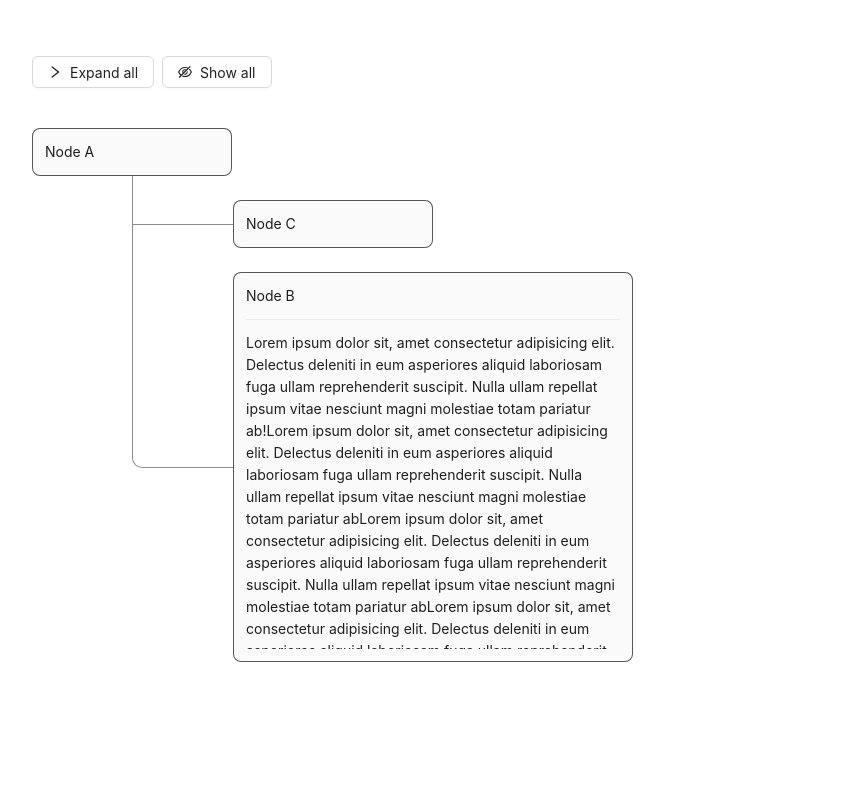
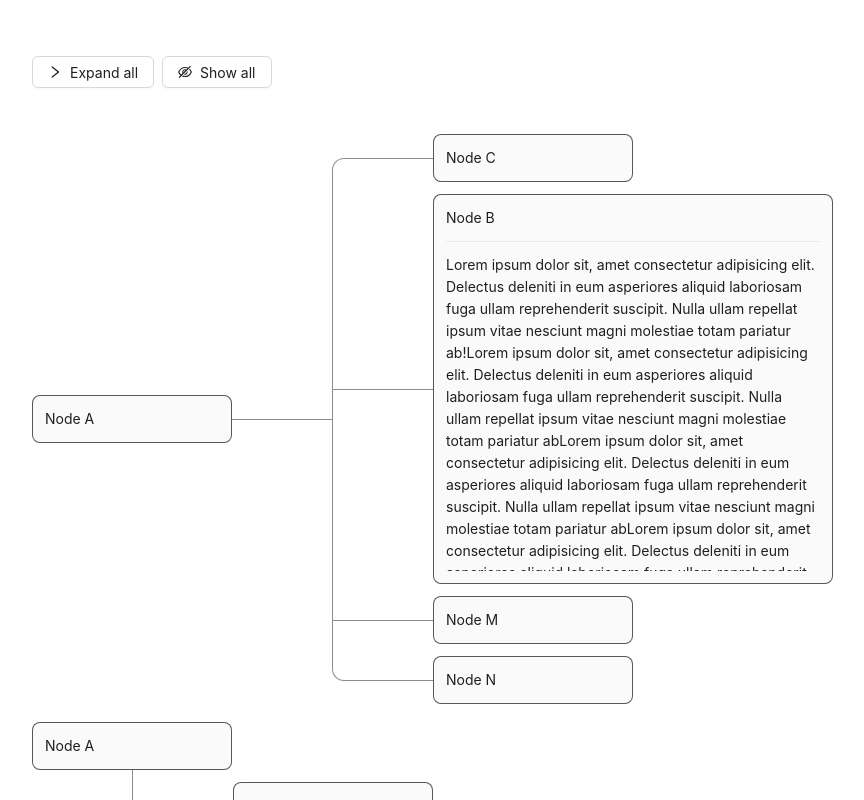
Before and after one commit to namkha1032/spider-map, a React (Vite) app: page / in a window 1280 px wide. Shown: the top 800 px of the page, without its empty margins (124-988 px from the left). Built offline with nearby package versions, Linux system fonts and the light colour scheme.

Commit message:
add spider layout

```diff
--- a/src/App.jsx
+++ b/src/App.jsx
@@ -167,12 +167,35 @@ let tree2 =
                     ]
                 }
             ]
-        }
+        },
+        {
+            "nodeID": "Node M",
+            "nodeName": "Node M",
+            "nodeDescription": `($\\frac{1}{2}$)`,
+            "nodeColor": "Default",
+            "edgeName": "",
+            "showDescription": false,
+            "showChildren": false,
+            "children": []
+        },
+        {
+            "nodeID": "Node N",
+            "nodeName": "Node N",
+            "nodeDescription": `($\\frac{1}{2}$)`,
+            "nodeColor": "Default",
+            "edgeName": "",
+            "showDescription": false,
+            "showChildren": false,
+            "children": []
+        },
     ]
 }
 
 const CurrentTreeContext = createContext(null);
 
+let radiusAmount = 12
+let cardWidth = 200
+let marginValue = 12
 
 function moveNodeBeforeSibling(tree, id1, id2) {
     // Helper: deep clone to ensure immutability
@@ -264,11 +287,119 @@ function generateRandomString(length) {
     return result;
 }
 
-const NodeCard = ({ node, cardWidth }) => {
+function toggleShowDescription(node, currentTree, setCurrentTree) {
+    let cloneTree = JSON.parse(JSON.stringify(currentTree))
+    recursiveModify(cloneTree, node.nodeID, "showDescription", null)
+    setCurrentTree(cloneTree)
+}
+function toggleShowChildren(node, currentTree, setCurrentTree) {
+    let cloneTree = JSON.parse(JSON.stringify(currentTree))
+    recursiveModify(cloneTree, node.nodeID, "showChildren", null)
+    setCurrentTree(cloneTree)
+}
+
+const LeftLine = ({ node, nodeType }) => {
+    let antdTheme = theme.useToken()
+    let lineColor = antdTheme.token.colorTextTertiary
+    const { currentTree, setCurrentTree } = useContext(CurrentTreeContext);
+    return (
+        <>
+            <Flex className='LeftLine' vertical={true} style={{ minWidth: cardWidth / 2, minHeight: "100%" }}>
+                <div onClick={() => { toggleShowDescription(node, currentTree, setCurrentTree) }} style={{
+                    caretColor: "transparent", cursor: "pointer", flex: 1, minWidth: cardWidth / 2,
+                    borderBottom: nodeType == "bot" ? `1px solid ${lineColor}` : "",
+                    borderLeft: nodeType == "bot" ? `1px solid ${lineColor}` : "",
+                    borderRadius: nodeType == "bot" ? `0 0 0 ${radiusAmount}px` : ""
+                }}>
+
+                </div>
+                <div onClick={() => { toggleShowChildren(node, currentTree, setCurrentTree) }} style={{
+                    caretColor: "transparent", cursor: "pointer", flex: 1, minWidth: cardWidth / 2,
+                    borderTop: (nodeType == "top" || nodeType == "mid") ? `1px solid ${lineColor}` : "",
+                    borderLeft: nodeType == "top" ? `1px solid ${lineColor}` : "",
+                    borderRadius: nodeType == "top" ? `${radiusAmount}px 0 0 0` : ""
+                }}>
+                </div>
+            </Flex>
+        </>
+    )
+}
+
+const NodeCard = ({ node }) => {
+    let antdTheme = theme.useToken()
+    const [isModalOpen, setIsModalOpen] = useState(false);
     const { currentTree, setCurrentTree } = useContext(CurrentTreeContext);
     let [showDescriptionForm, setShowDescriptionForm] = useState(false)
     let [showNodeNameForm, setShowNodeNameForm] = useState(false)
-    let antdTheme = theme.useToken()
+    const showModal = () => {
+        setIsModalOpen(true);
+    };
+    const items = [
+        {
+            key: '1',
+            label: (
+                <Typography.Text>
+                    Add
+                </Typography.Text>
+            ),
+            icon: <PlusOutlined />,
+            onClick: addChild
+        },
+        {
+            key: '2',
+            label: 'Color',
+            icon: <BgColorsOutlined />,
+            children: [
+                {
+                    key: 'Default',
+                    label: <>
+                        <div style={{ backgroundColor: antdTheme.token.colorFill, borderRadius: radiusAmount, height: 22, width: 48 }}></div>
+                        {/* <Typography.Text style={{ color: antdTheme.token.colorErrorTextHover }}>Red</Typography.Text> */}
+                    </>,
+                    onClick: handleReColorNode
+                },
+                {
+                    key: 'Error',
+                    label: <>
+                        <div style={{ backgroundColor: antdTheme.token.colorErrorHover, borderRadius: radiusAmount, height: 22, width: 48 }}></div>
+                        {/* <Typography.Text style={{ color: antdTheme.token.colorErrorTextHover }}>Red</Typography.Text> */}
+                    </>,
+                    onClick: handleReColorNode
+                },
+                {
+                    key: 'Info',
+                    label: <>
+                        <div style={{ backgroundColor: antdTheme.token.colorInfoHover, borderRadius: radiusAmount, height: 22, width: 48 }}></div>
+                        {/* <Typography.Text style={{ color: antdTheme.token.colorInfoTextHover }}>Blue</Typography.Text> */}
+                    </>,
+                    onClick: handleReColorNode
+                },
+                {
+                    key: 'Success',
+                    label: <>
+                        <div style={{ backgroundColor: antdTheme.token.colorSuccessHover, borderRadius: radiusAmount, height: 22, width: 48 }}></div>
+                        {/* <Typography.Text style={{ color: antdTheme.token.colorSuccessTextHover }}>Green</Typography.Text> */}
+                    </>,
+                    onClick: handleReColorNode
+                },
+                {
+                    key: 'Warning',
+                    label: <>
+                        <div style={{ backgroundColor: antdTheme.token.colorWarningHover, borderRadius: radiusAmount, height: 22, width: 48 }}></div>
+                        {/* <Typography.Text style={{ color: antdTheme.token.colorWarningTextHover }}>Yellow</Typography.Text> */}
+                    </>,
+                    onClick: handleReColorNode
+                },
+            ],
+        },
+        {
+            key: '3',
+            danger: true,
+            icon: <DeleteOutlined />,
+            label: 'Delete',
+            onClick: showModal
+        },
+    ];
     function handleRenameNode(query) {
         console.log("query", query)
         const newName = query[`nodeName ${node.nodeID}`]
@@ -283,6 +414,63 @@ const NodeCard = ({ node, cardWidth }) => {
         let cloneTree = JSON.parse(JSON.stringify(currentTree))
         recursiveModify(cloneTree, node.nodeID, "nodeDescription", newDes)
         setShowDescriptionForm(false)
+        setCurrentTree(cloneTree)
+    }
+    function recursiveAddChild(currNode, idToModify) {
+        if (currNode.nodeID == idToModify) {
+            let newNode = {
+                "nodeID": generateRandomString(10),
+                "nodeName": "New Node",
+                "nodeDescription": "",
+                "edgeName": "",
+                "nodeColor": "Default",
+                "showDescription": false,
+                "showChildren": true,
+                "children": []
+            }
+            currNode.children.push(newNode)
+            currNode.showChildren = true
+            return true
+        }
+        else {
+            for (let childNode of currNode.children) {
+                let found = recursiveAddChild(childNode, idToModify)
+                if (found) {
+                    return true
+                }
+            }
+        }
+    }
+    function recursiveDeleteNode(currNode, idToDelete) {
+        const index = currNode.children.findIndex(item => item.nodeID === idToDelete);
+        if (index !== -1) {
+            currNode.children.splice(index, 1);
+            return true
+        }
+        else {
+            for (let childNode of currNode.children) {
+                let found = recursiveDeleteNode(childNode, idToDelete)
+                if (found) {
+                    return true
+                }
+            }
+        }
+    }
+    function addChild() {
+        let cloneTree = JSON.parse(JSON.stringify(currentTree))
+        recursiveAddChild(cloneTree, node.nodeID, "showChildren")
+        setCurrentTree(cloneTree)
+    }
+    function handleDeleteNode() {
+        let cloneTree = JSON.parse(JSON.stringify(currentTree))
+        recursiveDeleteNode(cloneTree, node.nodeID)
+        setIsModalOpen(false)
+        setCurrentTree(cloneTree)
+    }
+    function handleReColorNode(e) {
+        console.log("color", e)
+        let cloneTree = JSON.parse(JSON.stringify(currentTree))
+        recursiveModify(cloneTree, node.nodeID, "nodeColor", `${e.key}`)
         setCurrentTree(cloneTree)
     }
     const onFinish = values => {
@@ -315,6 +503,7 @@ const NodeCard = ({ node, cardWidth }) => {
     }
     return (
         <>
+            <Dropdown menu={{ items }} trigger={'contextMenu'}>
                 <div draggable={!node.showDescription}
                     onDragStart={handleDragStart}
                     onDragOver={preventDragDefault}
@@ -430,218 +619,48 @@ const NodeCard = ({ node, cardWidth }) => {
                         }
                     </Card>
                 </div>
+            </Dropdown>
+
+            <Modal centered
+                title="Do you want to delete this node?"
+                closable={{ 'aria-label': 'Custom Close Button' }}
+                open={isModalOpen}
+                onOk={handleDeleteNode}
+                onCancel={() => { setIsModalOpen(false) }}
+            >
+                <Typography.Text>All of its children will also be deleted</Typography.Text>
+            </Modal>
         </>
     )
 }
 
-const TreeNode = ({ node, root, isLastChild }) => {
+const FolderNode = ({ node, nodeType }) => {
     let antdTheme = theme.useToken()
-    const [isModalOpen, setIsModalOpen] = useState(false);
-    let cardHeight = 48
-    let radiusAmount = 10
-    let cardWidth = 200
-    // let cardWidth = 200
-    let marginValue = 24
-    const { currentTree, setCurrentTree } = useContext(CurrentTreeContext);
     let lineColor = antdTheme.token.colorTextTertiary
     // let erasedAmount = 50 - 12
-    const showModal = () => {
-        setIsModalOpen(true);
-    };
-    const handleOk = () => {
-        setIsModalOpen(false);
-    };
 
-    function recursiveAddChild(currNode, idToModify) {
-        if (currNode.nodeID == idToModify) {
-            let newNode = {
-                "nodeID": generateRandomString(10),
-                "nodeName": "New Node",
-                "nodeDescription": "",
-                "edgeName": "",
-                "nodeColor": "Default",
-                "showDescription": false,
-                "showChildren": true,
-                "children": []
-            }
-            currNode.children.push(newNode)
-            currNode.showChildren = true
-            return true
-        }
-        else {
-            for (let childNode of currNode.children) {
-                let found = recursiveAddChild(childNode, idToModify)
-                if (found) {
-                    return true
-                }
-            }
-        }
-    }
-    function recursiveDeleteNode(currNode, idToDelete) {
-        const index = currNode.children.findIndex(item => item.nodeID === idToDelete);
-        if (index !== -1) {
-            currNode.children.splice(index, 1);
-            return true
-        }
-        else {
-            for (let childNode of currNode.children) {
-                let found = recursiveDeleteNode(childNode, idToDelete)
-                if (found) {
-                    return true
-                }
-            }
-        }
-    }
 
-    function toggleShowDescription() {
-        let cloneTree = JSON.parse(JSON.stringify(currentTree))
-        recursiveModify(cloneTree, node.nodeID, "showDescription", null)
-        setCurrentTree(cloneTree)
-    }
 
-    function toggleShowChildren() {
-        let cloneTree = JSON.parse(JSON.stringify(currentTree))
-        recursiveModify(cloneTree, node.nodeID, "showChildren", null)
-        setCurrentTree(cloneTree)
-    }
-    function addChild() {
-        let cloneTree = JSON.parse(JSON.stringify(currentTree))
-        recursiveAddChild(cloneTree, node.nodeID, "showChildren")
-        setCurrentTree(cloneTree)
-    }
-    function handleDeleteNode() {
-        let cloneTree = JSON.parse(JSON.stringify(currentTree))
-        recursiveDeleteNode(cloneTree, node.nodeID)
-        setIsModalOpen(false)
-        setCurrentTree(cloneTree)
-    }
-    function handleReColorNode(e) {
-        console.log("color", e)
-        let cloneTree = JSON.parse(JSON.stringify(currentTree))
-        recursiveModify(cloneTree, node.nodeID, "nodeColor", `${e.key}`)
-        setCurrentTree(cloneTree)
-    }
-    const items = [
-        // {
-        //     key: '1',
-        //     label: (
-        //         <Typography.Text>
-        //             {node.showDescription ? "Hide Description" : "Show Description"}
-        //         </Typography.Text>
-        //     ),
-        //     icon: <EyeOutlined />,
-        //     onClick: toggleShowDescription
-        // },
-        // {
-        //     key: '2',
-        //     label: (
-        //         <Typography.Text>
-        //             {node.showChildren ? "Collapse" : "Expand"}
-        //         </Typography.Text>
-        //     ),
-        //     icon: node.showChildren ? <DownOutlined /> : <RightOutlined />,
-        //     onClick: toggleShowChildren
-        // },
-        {
-            key: '1',
-            label: (
-                <Typography.Text>
-                    Add
-                </Typography.Text>
-            ),
-            icon: <PlusOutlined />,
-            onClick: addChild
-        },
-        {
-            key: '2',
-            label: 'Color',
-            icon: <BgColorsOutlined />,
-            children: [
-                {
-                    key: 'Default',
-                    label: <>
-                        <div style={{ backgroundColor: antdTheme.token.colorFill, borderRadius: radiusAmount, height: 22, width: 48 }}></div>
-                        {/* <Typography.Text style={{ color: antdTheme.token.colorErrorTextHover }}>Red</Typography.Text> */}
-                    </>,
-                    onClick: handleReColorNode
-                },
-                {
-                    key: 'Error',
-                    label: <>
-                        <div style={{ backgroundColor: antdTheme.token.colorErrorHover, borderRadius: radiusAmount, height: 22, width: 48 }}></div>
-                        {/* <Typography.Text style={{ color: antdTheme.token.colorErrorTextHover }}>Red</Typography.Text> */}
-                    </>,
-                    onClick: handleReColorNode
-                },
-                {
-                    key: 'Info',
-                    label: <>
-                        <div style={{ backgroundColor: antdTheme.token.colorInfoHover, borderRadius: radiusAmount, height: 22, width: 48 }}></div>
-                        {/* <Typography.Text style={{ color: antdTheme.token.colorInfoTextHover }}>Blue</Typography.Text> */}
-                    </>,
-                    onClick: handleReColorNode
-                },
-                {
-                    key: 'Success',
-                    label: <>
-                        <div style={{ backgroundColor: antdTheme.token.colorSuccessHover, borderRadius: radiusAmount, height: 22, width: 48 }}></div>
-                        {/* <Typography.Text style={{ color: antdTheme.token.colorSuccessTextHover }}>Green</Typography.Text> */}
-                    </>,
-                    onClick: handleReColorNode
-                },
-                {
-                    key: 'Warning',
-                    label: <>
-                        <div style={{ backgroundColor: antdTheme.token.colorWarningHover, borderRadius: radiusAmount, height: 22, width: 48 }}></div>
-                        {/* <Typography.Text style={{ color: antdTheme.token.colorWarningTextHover }}>Yellow</Typography.Text> */}
-                    </>,
-                    onClick: handleReColorNode
-                },
-            ],
-        },
-        {
-            key: '3',
-            danger: true,
-            icon: <DeleteOutlined />,
-            label: 'Delete',
-            onClick: showModal
-        },
-    ];
     return (
         <>
-            {/* {root == false
-                        ? <div style={{ width: cardWidth * 2 / 3, margin: "auto 0px" }}>
-                            <HorizontalLine />
-                        </div>
-                        : <></>} */}
 
             <>
-                <Flex vertical={true} style={{ marginTop: isLastChild ? 0 : marginValue }}>
+                <Flex vertical={true} style={{ marginTop: nodeType == "bot" ? 0 : marginValue }}>
                     <Flex>
-                        <Flex vertical={true} style={{ minWidth: cardWidth / 2 }}>
-                            <div onClick={toggleShowDescription} style={{ caretColor: "transparent", cursor: "pointer", minHeight: "50%", minWidth: cardWidth / 2, borderBottom: root ? "" : `1px solid ${lineColor}`, borderLeft: isLastChild ? `1px solid ${lineColor}` : "", borderRadius: isLastChild ? `0 0 0 ${radiusAmount}px` : "" }}>
-
-                            </div>
-                            <div onClick={toggleShowChildren} style={{ caretColor: "transparent", cursor: "pointer", minHeight: "50%", minWidth: cardWidth / 2 }}>
-                            </div>
-                        </Flex>
-                        <Dropdown menu={{ items }} trigger={'contextMenu'}>
-                            <div>
-                                <NodeCard node={node} cardWidth={cardWidth} />
-                            </div>
-                        </Dropdown>
+                        <LeftLine node={node} nodeType={nodeType} />
+                        <NodeCard node={node} />
                     </Flex>
                     {
                         node?.children?.length > 0 && node?.showChildren ?
                             <>
                                 <Flex>
-                                    <div style={{ caretColor: "transparent", minWidth: cardWidth / 2, borderRadius: radiusAmount }} />
-                                    <div style={{ caretColor: "transparent", borderRight: `1px solid ${lineColor}`, minWidth: cardWidth / 2, minHeight: "100%" }}></div>
+                                    {/* <div style={{ caretColor: "transparent", minWidth: cardWidth / 2, borderRadius: radiusAmount }} /> */}
+                                    <div style={{ caretColor: "transparent", borderRight: `1px solid ${lineColor}`, minWidth: cardWidth, minHeight: "100%" }}></div>
                                     <Flex vertical={true}>
                                         {node.children.map((child, index) => {
                                             if (index < node.children.length - 1) {
                                                 return (
-                                                    <TreeNode key={child.nodeID} node={child} root={false} isLastChild={false} />
+                                                    <FolderNode key={child.nodeID} node={child} nodeType={"mid"} />
                                                 )
                                             }
                                             // else {
@@ -657,11 +676,11 @@ const TreeNode = ({ node, root, isLastChild }) => {
                                         <div style={{ caretColor: "transparent", borderRight: `1px solid ${lineColor}`, minWidth: cardWidth / 2, minHeight: marginValue }}></div>
 
                                     </Flex>
-                                    <Flex id={node.nodeID.replace(" ", "_")}>
+                                    <Flex>
                                         <div style={{ caretColor: "transparent", minWidth: cardWidth, borderRadius: radiusAmount }} />
                                         {/* <div style={{ borderRight: `1px solid ${lineColor}`, width: cardWidth / 2, minHeight: "100%" }}></div> */}
 
-                                        <TreeNode node={node.children[node.children.length - 1]} root={false} isLastChild={true} />
+                                        <FolderNode node={node.children[node.children.length - 1]} nodeType={"bot"} />
                                     </Flex>
                                 </Flex>
                             </>
@@ -669,16 +688,70 @@ const TreeNode = ({ node, root, isLastChild }) => {
                             </>
                     }
                 </Flex>
-                <Modal centered
-                    title="Do you want to delete this node?"
-                    closable={{ 'aria-label': 'Custom Close Button' }}
-                    open={isModalOpen}
-                    onOk={handleDeleteNode}
-                    onCancel={() => { setIsModalOpen(false) }}
-                >
-                    <Typography.Text>All of its children will also be deleted</Typography.Text>
-                </Modal>
             </ >
+        </>
+    )
+}
+
+const SpiderNode = ({ node, nodeType }) => {
+    let antdTheme = theme.useToken()
+    const { currentTree, setCurrentTree } = useContext(CurrentTreeContext);
+    let lineColor = antdTheme.token.colorTextTertiary
+    return (
+        <>
+            <Flex>
+                <Flex align='center' className='flexTest'>
+                    <LeftLine node={node} nodeType={nodeType} />
+                    <div style={{ marginTop: marginValue / 2, marginBottom: marginValue / 2 }}>
+                        <NodeCard node={node} />
+                    </div>
+                </Flex>
+                {node.children.length > 0 && node.showChildren ?
+                    <Flex className='RightLine' vertical={true} style={{ minWidth: cardWidth / 2, minHeight: "100%" }}>
+                        <div style={{
+                            caretColor: "transparent", minHeight: "50%", minWidth: cardWidth / 2
+                        }}>
+
+                        </div>
+                        <div style={{ minHeight: "50%", minWidth: cardWidth / 2, borderTop: `1px solid ${lineColor}` }}>
+                        </div>
+                    </Flex>
+                    : <></>}
+                {
+                    node.children.length > 0 && node.showChildren ?
+                        <>
+                            <Flex vertical justify='center'>
+                                {/* top child */}
+                                {node.children.length > 1 ?
+                                    <SpiderNode node={node.children[0]} nodeType={"top"} />
+                                    : <></>}
+                                {/* mid child */}
+                                <Flex>
+                                    {node.children.length > 1 ? <div style={{ minHeight: "100%", borderRight: `1px solid ${lineColor}` }} /> : <></>}
+                                    <Flex vertical>
+                                        {
+                                            node.children.map((child, index) => {
+                                                if ((index != 0 && index != node.children.length - 1) || node.children.length == 1) {
+                                                    return (
+                                                        <SpiderNode key={child.nodeID} node={child} nodeType={"mid"} />
+                                                    )
+                                                }
+                                                // else {
+                                                //     return <></>
+                                                // }
+                                            }
+                                            )
+                                        }
+                                    </Flex>
+                                </Flex>
+                                {/* bot child */}
+                                {node.children.length >= 2 ?
+                                    <SpiderNode node={node.children[node.children.length - 1]} nodeType={"bot"} /> : <></>}
+                            </Flex>
+                        </> :
+                        <></>
+                }
+            </Flex >
         </>
     )
 }
@@ -732,7 +805,11 @@ function App() {
 
                     </Flex>
 
-                    {currentTree ? <TreeNode node={currentTree} root={true} /> : <></>}
+                    {currentTree ? <>
+                        <SpiderNode node={currentTree} nodeType={"root"} />
+                        <FolderNode node={currentTree} nodeType={"root"} />
+                    </> : <></>}
+
                 </Content>
 
             </CurrentTreeContext.Provider>
```
Also changed, not shown: z_back.jsx (added, +31 -0 lines). Lines whose indentation alone changed are shown as unchanged.
